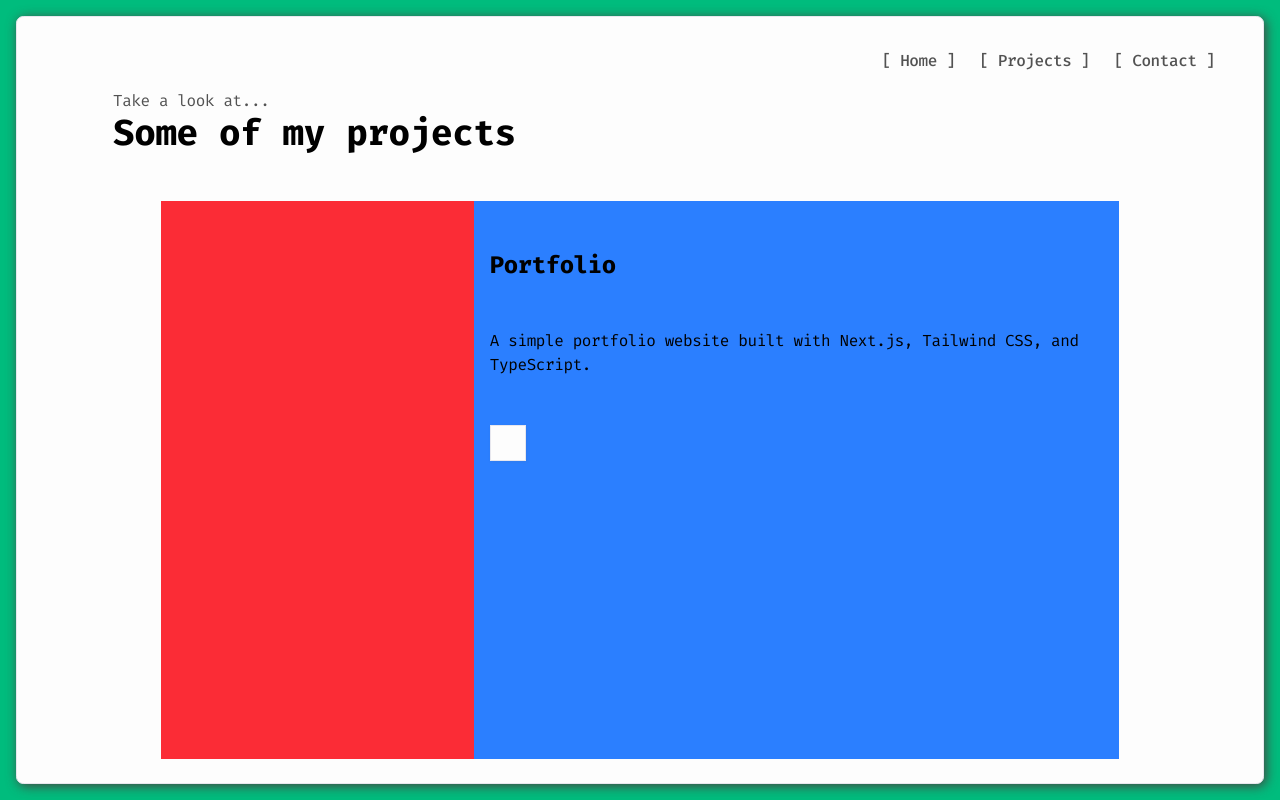
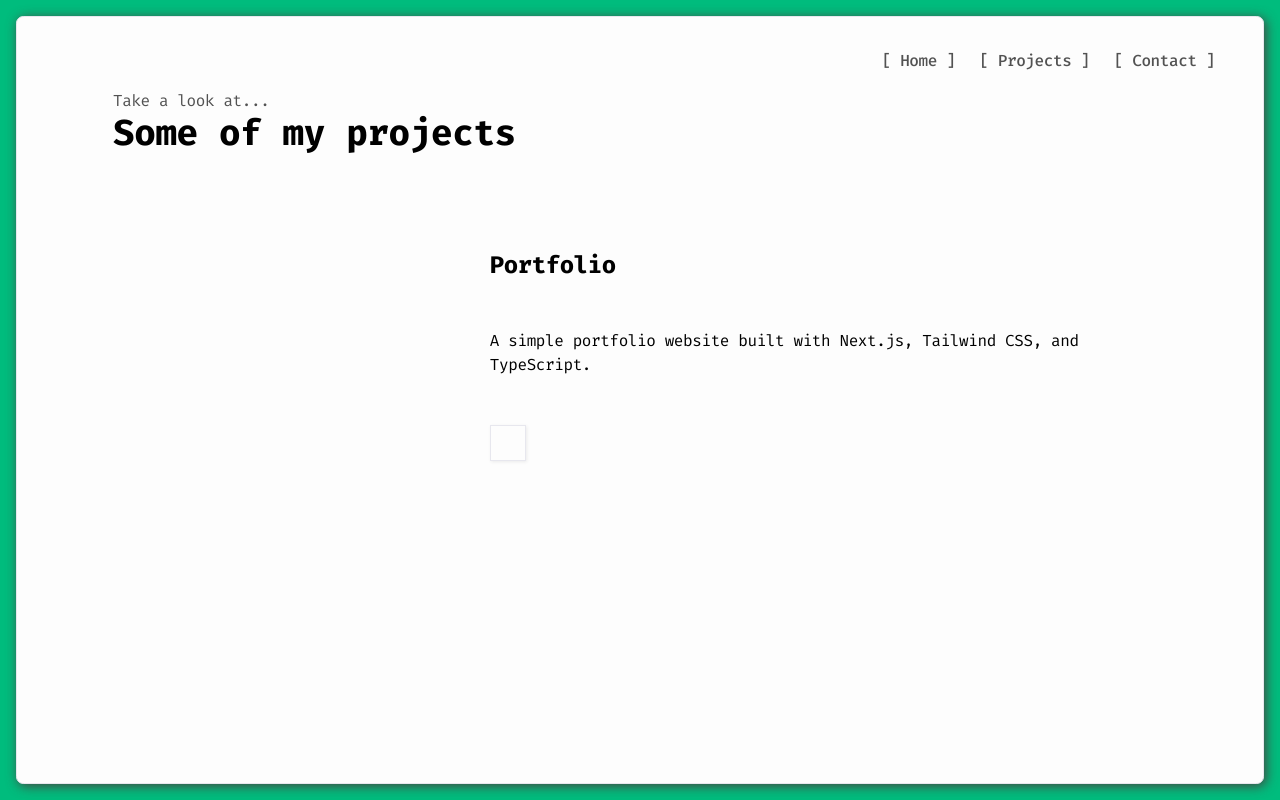
Before and after one commit to ElJoshua08/portfolio, a Next.js app: page /projects in a window 1280 px wide. Built offline with nearby package versions, Linux system fonts and the light colour scheme.

Commit message:
Remove projects page layouting colors before push

```diff
--- a/app/(app)/projects/_components/project.tsx
+++ b/app/(app)/projects/_components/project.tsx
@@ -4,8 +4,8 @@ import Image from "next/image";
 
 export const Project = ({ project }: { project: ProjectType }) => {
   return (
-    <div className="flex flex-row items-center justify-center gap-x-12 bg-red-500 h-full max-h-[600px] w-full">
-      <div className="relative max-h-96 w-[400px] bg-red-500">
+    <div className="flex flex-row items-center justify-center gap-x-12  h-full max-h-[600px] w-full">
+      <div className="relative max-h-96 w-[400px] ">
         <Image
           src={project.thumbnail}
           alt={project.title}
@@ -14,7 +14,7 @@ export const Project = ({ project }: { project: ProjectType }) => {
         />
       </div>
 
-      <div className="flex flex-col items-start justify-start bg-blue-500 w-full h-full py-12 px-4 gap-y-12">
+      <div className="flex flex-col items-start justify-start w-full h-full py-12 px-4 gap-y-12">
         <h2 className="font-bold text-2xl">{project.title}</h2>
 
         <p>{project.description}</p>
@@ -24,7 +24,6 @@ export const Project = ({ project }: { project: ProjectType }) => {
             variant="outline"
             size="icon"
           >
-
           </Button>
         </div>
       </div>
```
